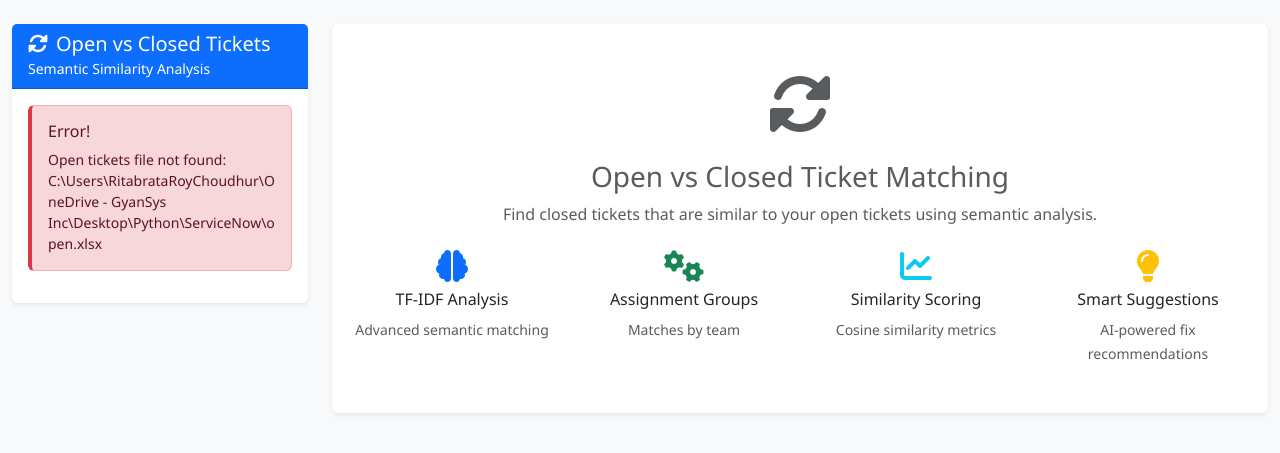
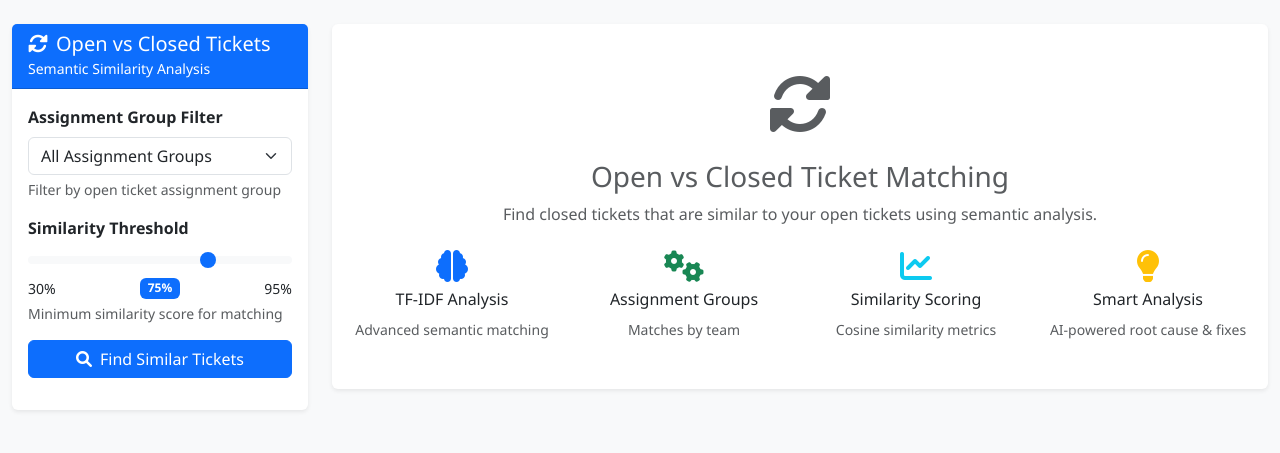
Before and after one commit to Curi0us2003/ServiceNow-Ticket, a Flask app: page / in a window 1280 px wide. Shown: the top 453 px of the page. Run offline with Flask 3, Linux system fonts and the light colour scheme; some libraries are stand-ins or nearby versions.

Commit message:
Update index.html

```diff
--- a/templates/index.html
+++ b/templates/index.html
@@ -139,12 +139,33 @@
             background-color: #f8f9fa;
             border-left: 3px solid #28a745;
         }
+
+        /* New styles for root cause and suggested fix sections */
+        .root-cause-box {
+            background-color: #fff3cd;
+            border-left: 4px solid #ffc107;
+            padding: 1rem;
+            margin-top: 1rem;
+            border-radius: 0.375rem;
+        }
         .suggested-fix-box {
             background-color: #e7f3ff;
             border-left: 4px solid #0dcaf0;
             padding: 1rem;
             margin-top: 1rem;
             border-radius: 0.375rem;
+        }
+        .analysis-section {
+            margin: 1.5rem 0;
+            padding: 0 0.5rem;
+        }
+        .analysis-icon {
+            margin-right: 0.5rem;
+        }
+        .analysis-content {
+            font-size: 0.95em;
+            line-height: 1.5;
+            white-space: pre-wrap;
         }
     </style>
 </head>
@@ -162,63 +183,47 @@
                             <small>Semantic Similarity Analysis</small>
                         </div>
                         <div class="card-body">
-                            {% if error %}
-                            <div class="alert alert-danger" role="alert">
+                            <!-- Error Display -->
+                            <div id="errorDisplay" style="display: none;" class="alert alert-danger" role="alert">
                                 <h6 class="alert-heading">Error!</h6>
-                                <p class="mb-0 small">{{ error }}</p>
+                                <p class="mb-0 small" id="errorMessage"></p>
                             </div>
-                            {% endif %}
 
-                            {% if file_info %}
-                            <div class="alert alert-info" role="alert">
+                            <!-- Dataset Info -->
+                            <div id="datasetInfo" style="display: none;" class="alert alert-info" role="alert">
                                 <h6 class="alert-heading">Dataset Info</h6>
                                 <div class="row">
                                     <div class="col-6">
-                                        <p class="mb-1 small"><strong>Open:</strong> {{ file_info.open_tickets_count }}</p>
+                                        <p class="mb-1 small"><strong>Open:</strong> <span id="openCount"></span></p>
                                     </div>
                                     <div class="col-6">
-                                        <p class="mb-1 small"><strong>Closed:</strong> {{ file_info.closed_tickets_count }}</p>
+                                        <p class="mb-1 small"><strong>Closed:</strong> <span id="closedCount"></span></p>
                                     </div>
                                 </div>
-                                <p class="mb-0 small"><strong>Assignment Groups:</strong> {{ file_info.assignment_groups|length }}</p>
+                                <p class="mb-0 small"><strong>Assignment Groups:</strong> <span id="groupCount"></span></p>
                             </div>
 
                             <!-- Column Status -->
-                            <div class="mb-3">
+                            <div id="columnStatus" style="display: none;" class="mb-3">
                                 <h6>Required Columns Status:</h6>
                                 <div class="row">
                                     <div class="col-6">
                                         <small class="text-muted">Open Tickets:</small>
-                                        {% for col in file_info.required_columns %}
-                                            {% if col in file_info.open_columns %}
-                                                <div class="small"><span class="badge bg-success">✓</span> {{ col }}</div>
-                                            {% else %}
-                                                <div class="small"><span class="badge bg-danger">✗</span> {{ col }}</div>
-                                            {% endif %}
-                                        {% endfor %}
+                                        <div id="openColumns"></div>
                                     </div>
                                     <div class="col-6">
                                         <small class="text-muted">Closed Tickets:</small>
-                                        {% for col in file_info.required_columns %}
-                                            {% if col in file_info.closed_columns %}
-                                                <div class="small"><span class="badge bg-success">✓</span> {{ col }}</div>
-                                            {% else %}
-                                                <div class="small"><span class="badge bg-danger">✗</span> {{ col }}</div>
-                                            {% endif %}
-                                        {% endfor %}
+                                        <div id="closedColumns"></div>
                                     </div>
                                 </div>
                             </div>
 
-                            {% if 'Short Description' in file_info.open_columns and 'Assignment group' in file_info.open_columns and 'Short Description' in file_info.closed_columns and 'Assignment group' in file_info.closed_columns %}
+                            <!-- Analysis Form -->
                             <form id="analysisForm">
                                 <div class="mb-3">
                                     <label for="assignment_group" class="form-label"><strong>Assignment Group Filter</strong></label>
                                     <select class="form-select" id="assignment_group" name="assignment_group">
                                         <option value="All">All Assignment Groups</option>
-                                        {% for group in file_info.assignment_groups %}
-                                        <option value="{{ group }}">{{ group }}</option>
-                                        {% endfor %}
                                     </select>
                                     <div class="form-text">Filter by open ticket assignment group</div>
                                 </div>
@@ -249,28 +254,12 @@
                             </form>
 
                             <div class="mt-3">
-                                <!-- <h6>Features:</h6>
-                                <ul class="small mb-0">
-                                    <li>TF-IDF + Cosine similarity</li>
-                                    <li>Assignment group matching</li>
-                                    <li>Semantic understanding with n-grams</li>
-                                    <li>Expandable ticket details</li>
-                                    <li>Suggested fix recommendations</li>
-                                    <li>Export results to Excel</li>
-                                </ul> -->
                                 <div class="export-section text-center" id="exportSection">
                                     <button class="btn btn-outline-success me-2" onclick="exportToExcel()">
                                         <i class="fas fa-file-excel me-1"></i> Export to Excel
                                     </button>
                                 </div>
                             </div>
-                            {% else %}
-                            <div class="alert alert-danger">
-                                <strong>Missing required columns!</strong>
-                                <p class="small mb-0">Both datasets need: Short Description, Assignment group</p>
-                            </div>
-                            {% endif %}
-                            {% endif %}
                         </div>
                     </div>
                 </div>
@@ -301,8 +290,8 @@
                             </div>
                             <div class="col-md-3">
                                 <i class="fas fa-lightbulb fa-2x text-warning mb-2"></i>
-                                <h6>Smart Suggestions</h6>
-                                <small class="text-muted">AI-powered fix recommendations</small>
+                                <h6>Smart Analysis</h6>
+                                <small class="text-muted">AI-powered root cause & fixes</small>
                             </div>
                         </div>
                     </div>
@@ -313,7 +302,6 @@
                     <div class="row mb-4" id="statsCards"></div>
                     <!-- Results Container -->
                     <div id="resultsContainer"></div>
-                    <!-- Export Section -->
                 </div>
             </div>
         </div>
@@ -324,6 +312,17 @@
     <script>
         let currentResults = null;
         let currentAnalysisParams = {};
+
+        // Initialize page on load
+        document.addEventListener('DOMContentLoaded', function() {
+            loadInitialData();
+        });
+
+        function loadInitialData() {
+            // Simulate loading file info (in real implementation, this would come from the server)
+            // For demo purposes, showing the form directly
+            document.getElementById('analysisForm').style.display = 'block';
+        }
 
         document.getElementById('analysisForm').addEventListener('submit', function(e) {
             e.preventDefault();
@@ -450,6 +449,8 @@
                 data.results.forEach((match, matchIndex) => {
                     const openTicket = match.open_ticket;
                     const similarTickets = match.similar_closed_tickets;
+                    const rootCause = match.root_cause || 'No root cause analysis available';
+                    const suggestedFix = match.suggested_fix || 'No suggested fix available';
 
                     resultsHtml += `
                         <div class="card mb-4">
@@ -461,8 +462,8 @@
                                 </h6>
                             </div>
                             <div class="card-body">
-                                <div class="row">
-                                    <div class="col-md-8">
+                                <!-- Open Ticket Details -->
+                                <div class="mb-3">
                                     <h6><strong>Description:</strong></h6>
                                     <p class="mb-2">${formatValue(openTicket['Short Description'])}</p>
 
@@ -483,11 +484,19 @@
                                         </div>
                                     </div>
                                 </div>
-                                    <div class="col-md-4">
+
+                                <!-- Analysis Section -->
+                                <div class="analysis-section">
+                                    <!-- Root Cause Analysis -->
+                                    <div class="root-cause-box">
+                                        <h6><i class="fas fa-search-plus analysis-icon text-warning"></i>Root Cause Analysis:</h6>
+                                        <div class="analysis-content">${rootCause}</div>
+                                    </div>
+
+                                    <!-- Suggested Fix -->
                                     <div class="suggested-fix-box">
-                                            <h6><i class="fas fa-lightbulb me-2"></i>Suggested Fix:</h6>
-                                            <div style="font-size: 0.9em; white-space: pre-wrap;">${match.suggested_fix}</div>
-                                        </div>
+                                        <h6><i class="fas fa-lightbulb analysis-icon text-info"></i>Suggested Resolution:</h6>
+                                        <div class="analysis-content">${suggestedFix}</div>
                                     </div>
                                 </div>
 
```
Lines whose indentation alone changed are shown as unchanged.
